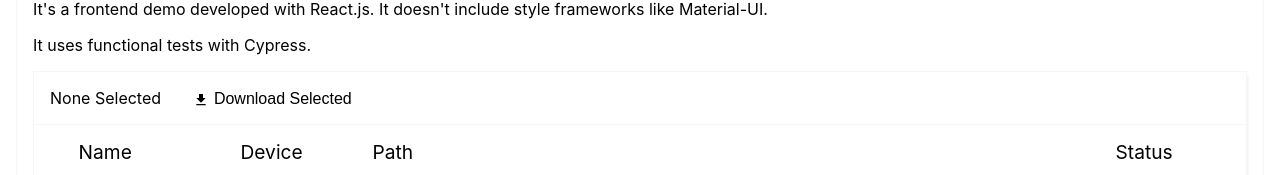
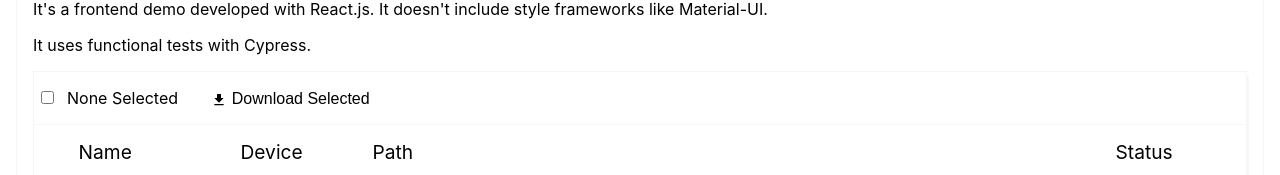
Before and after one commit to AMS777/file-table-demo, a React (Create React App) app: page / in a window 1280 px wide. Shown: the part 152-327 px from the top of the page. Built offline with nearby package versions, Linux system fonts and the light colour scheme.

Commit message:
Show select all files checkbox

```diff
--- a/src/components/fileTable/FileTable.tsx
+++ b/src/components/fileTable/FileTable.tsx
@@ -13,11 +13,30 @@ import './styles.scss';
 
 function FileTable() {
   const [files, setFiles] = useState<File[]>([]);
+  const [isSelectAllChecked, setIsSelectAllChecked] = useState(false);
   const [selectedFiles, setSelectedFiles] = useState(new Set<File>());
 
   useEffect(() => {
     setFiles(filesFixture);
   }, []);
+
+  useEffect(() => {
+    const selectAllCheckbox: HTMLInputElement = document.querySelector(
+      '#file-table .select-all-checkbox',
+    )!;
+    selectAllCheckbox.indeterminate = false;
+
+    if (selectedFiles.size === 0) {
+      setIsSelectAllChecked(false);
+      return;
+    }
+    if (selectedFiles.size === files.length) {
+      setIsSelectAllChecked(true);
+      return;
+    }
+
+    selectAllCheckbox.indeterminate = true;
+  }, [selectedFiles, files]);
 
   const handleSelectFile = (file: File) => {
     if (selectedFiles.has(file)) {
@@ -48,7 +67,10 @@ function FileTable() {
   return (
     <div id="file-table" data-test="homepage-border">
       <header>
-        {selectedFiles.size === 0 ? 'None Selected' : `Selected ${selectedFiles.size}`}
+        <input type="checkbox" className="select-all-checkbox" checked={isSelectAllChecked} />
+        <span className="selected-files-count">
+          {selectedFiles.size === 0 ? 'None Selected' : `Selected ${selectedFiles.size}`}
+        </span>
         <button onClick={handleDownloadFiles}>
           <img src={DownloadIcon} alt="icon" />
           Download Selected
--- a/src/components/fileTable/styles.scss
+++ b/src/components/fileTable/styles.scss
@@ -5,8 +5,17 @@
   box-shadow: 0.1em 0.3em $border-color-primary;
 
   header {
-    padding: 1em;
+    padding: 1em 0;
     border-bottom: 1px solid $border-color-primary;
+
+    .select-all-checkbox {
+      margin: 0 1em 0 0.5em;
+    }
+
+    .selected-files-count {
+      display: inline-block;
+      min-width: 7em;
+    }
 
     button {
       margin: -1em 1em;
```
